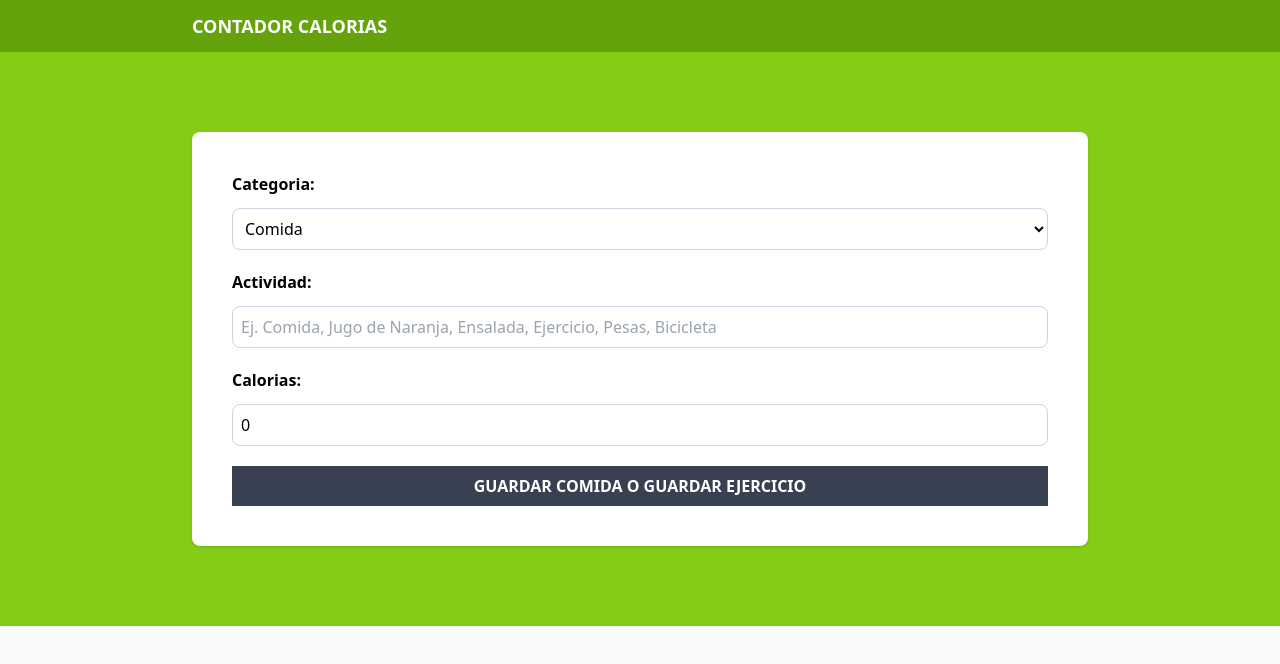
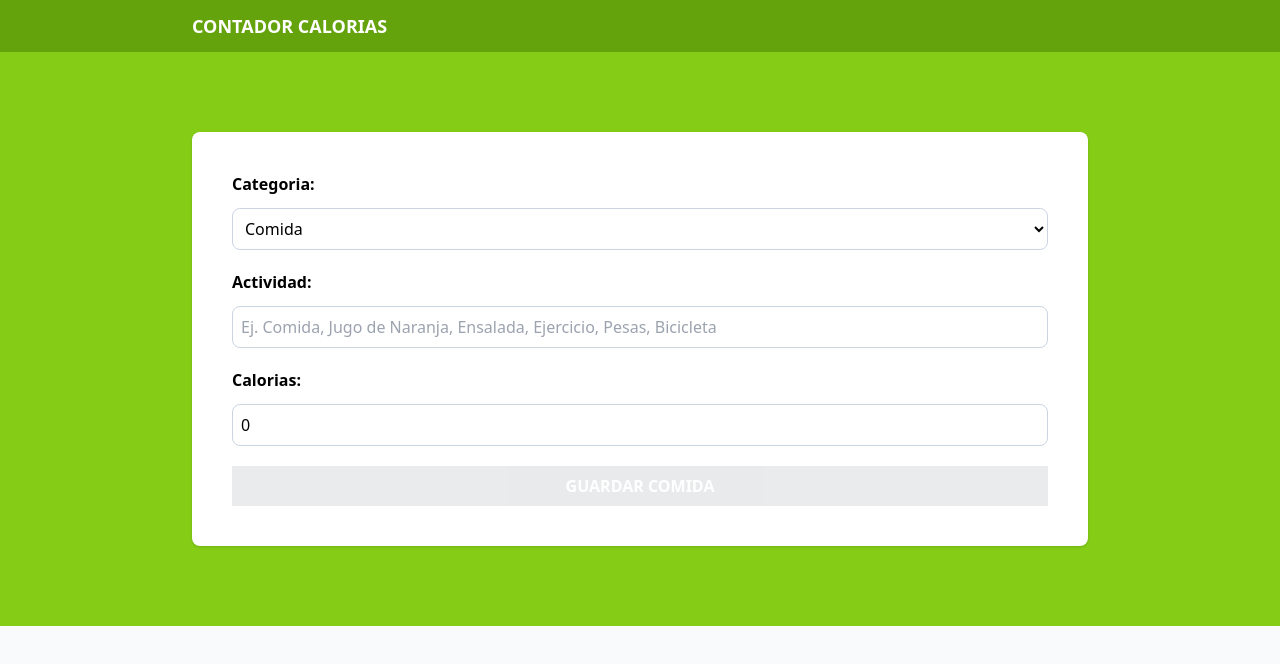
Before and after one commit to jpgonzales27/06-calorie-tracker, a React (Vite) app: page / in a window 1280 px wide. Shown: the top 664 px of the page. Built offline with nearby package versions, Linux system fonts and the light colour scheme.

Commit message:
Validado formulario

```diff
--- a/src/components/Form.tsx
+++ b/src/components/Form.tsx
@@ -16,6 +16,11 @@
       ...activity,
       [e.target.id]: isNumberField ? +e.target.value : e.target.value,
     });
+  };
+
+  const isValidActivity = () => {
+    const { name, calories } = activity;
+    return name.trim() !== "" && calories > 0;
   };
 
   return (
@@ -68,8 +73,9 @@
 
       <input
         type="submit"
-        className="bg-gray-700 hover:bg-gray-900 p-2 uppercase text-white w-full font-bold cursor-pointer"
-        value="Guardar Comida o Guardar Ejercicio"
+        className="bg-gray-700 hover:bg-gray-900 p-2 uppercase text-white w-full font-bold cursor-pointer disabled:opacity-10"
+        value={activity.category === 1 ? "Guardar Comida" : "Guardar Ejercicio"}
+        disabled={!isValidActivity()}
       />
     </form>
   );
```
